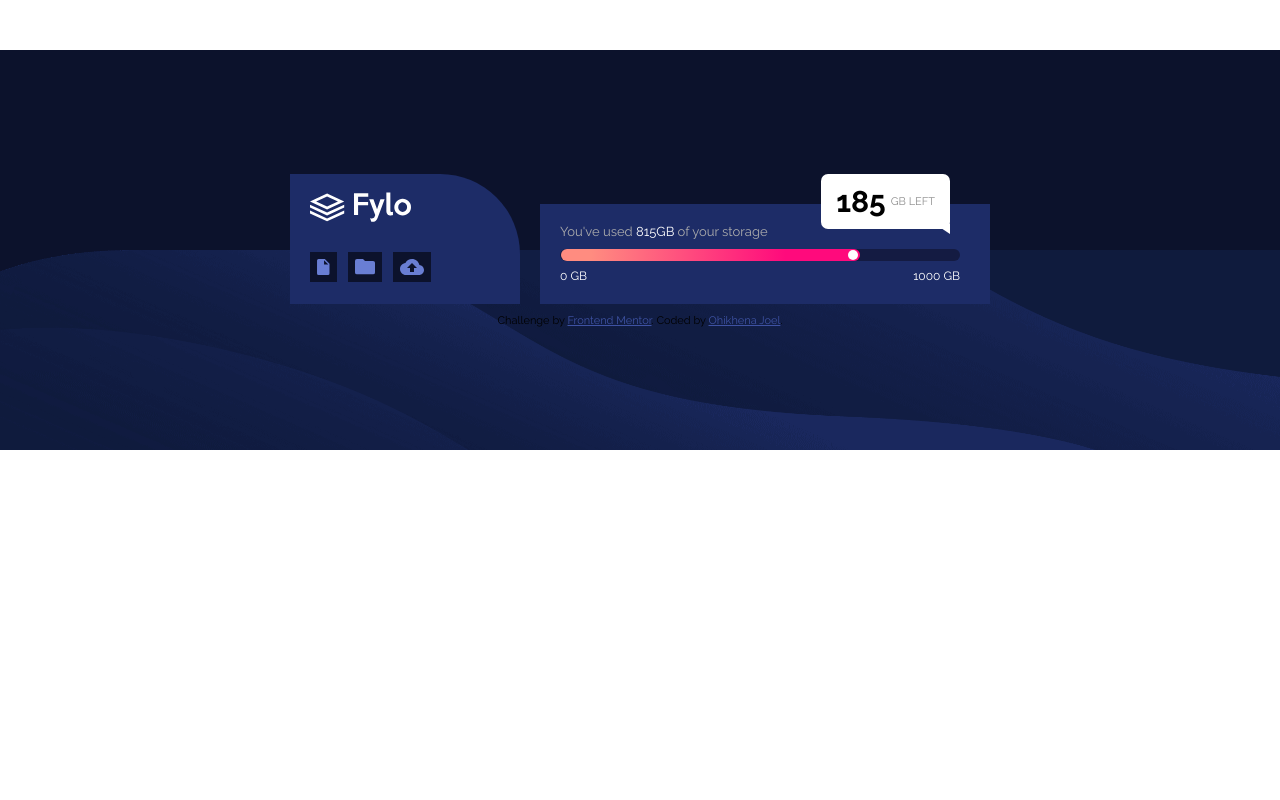
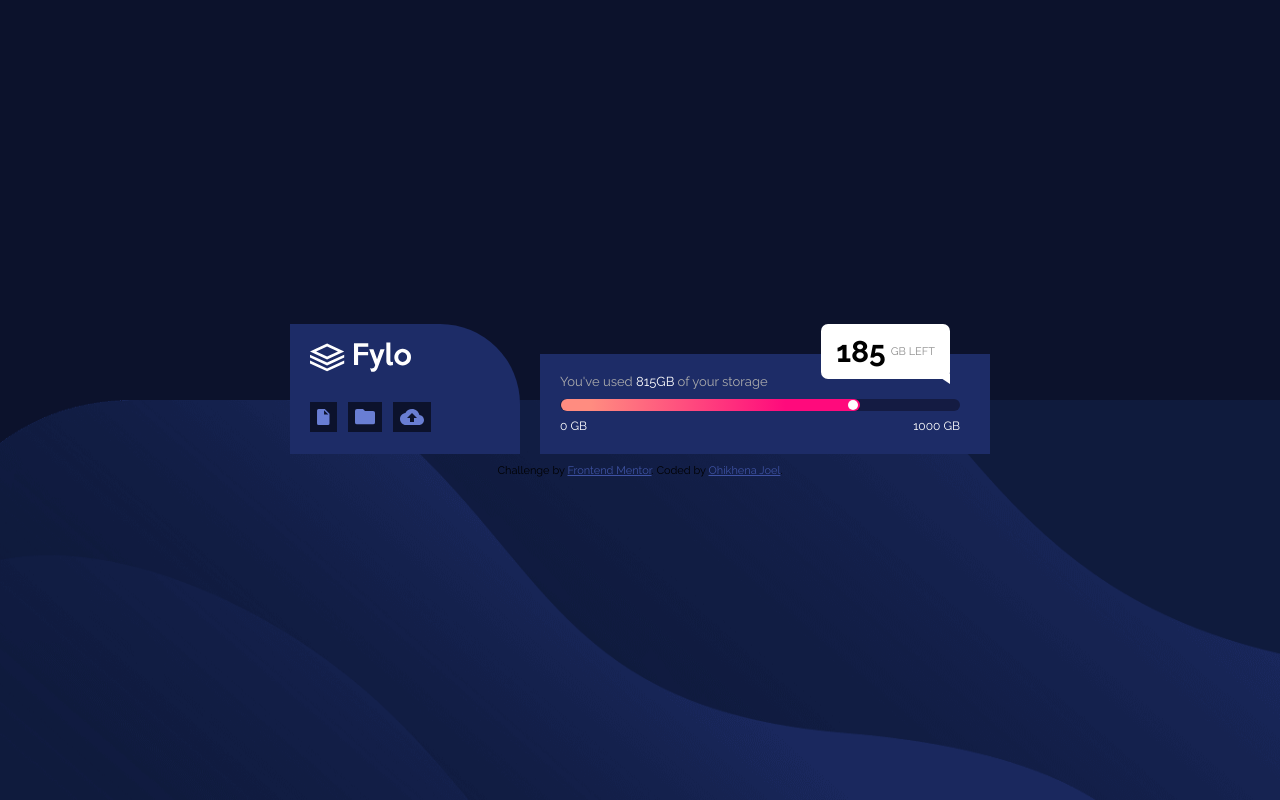
Before and after one commit to Joel1716/Fylo-data-storage, a plain HTML site: page index.html in a window 1280 px wide. Drawn offline with Linux system fonts and the light colour scheme; files whose address does not match are found by name.

Commit message:
Update fylo.css

```diff
--- a/fylo.css
+++ b/fylo.css
@@ -13,13 +13,13 @@ body {
 }
 main {
   background-color: hsl(229, 57%, 11%);
-  height: 400px;
+  height: 100vh;
   width: 1440px;
   display: flex;
   justify-content: center;
   flex-direction: column;
   background-image: url(images/bg-desktop.png);
-  background-size: 1440px 200px;
+  background-size: 1440px 50vh;
   background-position: bottom;
   background-repeat: no-repeat;
 }
```
